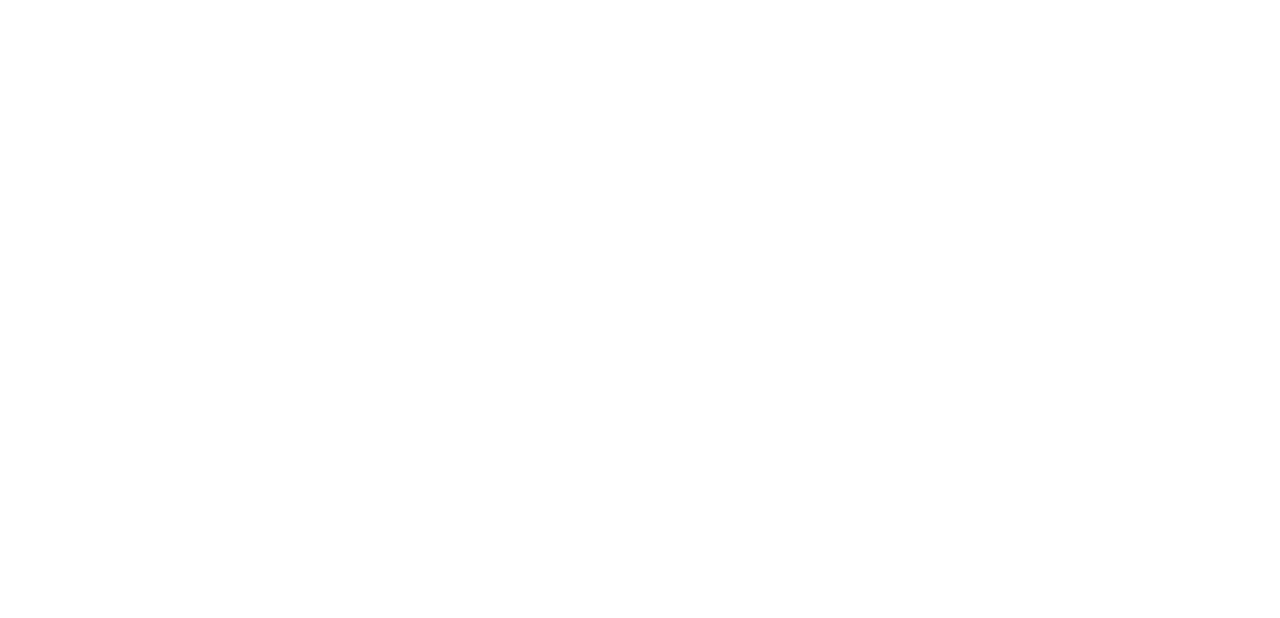
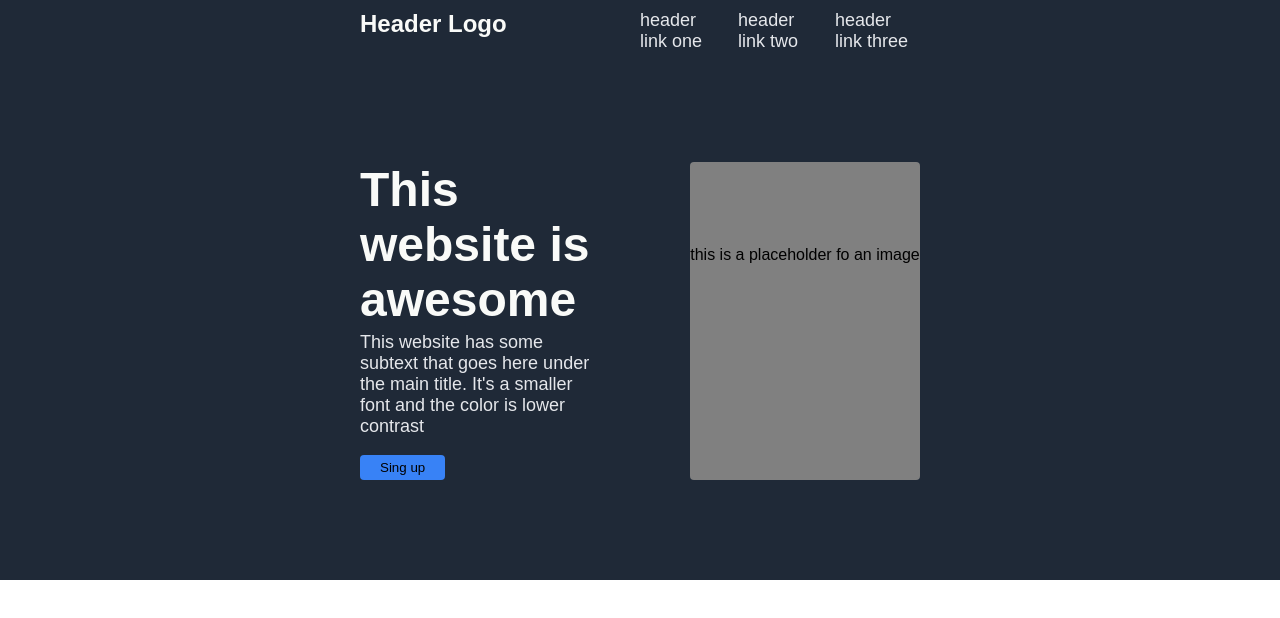
Before and after one commit to maxim-112/Landing-Page-top, a plain HTML site: page index.html in a window 1280 px wide. Drawn offline with Linux system fonts and the light colour scheme.

Commit message:
finished the firts section

```diff
--- a/index.html
+++ b/index.html
@@ -4,8 +4,28 @@
     <meta charset="UTF-8">
     <meta name="viewport" content="width=device-width, initial-scale=1.0">
     <title>Document</title>
+    <link rel="stylesheet" href="style.css">
+
 </head>
 <body>
+    <div class="hero">
+        <div class="logo">Header Logo</div>
+        <div class="items">
+            <a href="">header link one</a>
+            <a href="">header link two</a>
+            <a href="">header link three</a>
+        </div>
+    </div>
+    <div class="hero">
+        <div class="herotext">
+            <p class="maintext">This website is awesome</p>
+            <p class="text1">This website has some subtext that goes
+                here under the main title.
+                It's a smaller font and the color is lower contrast</p>
+            <button>Sing up</button>
+        </div>
+        <div class="imgg">this is a placeholder fo an image</div>
 
+    </div>
 </body>
 </html>
--- a/style.css
+++ b/style.css
@@ -0,0 +1,72 @@
+body{
+    margin: 0px;
+    font-family: Arial;
+}
+button{
+    background-color: #3882f6;
+    text-decoration: none;
+    border: none;
+    border-radius: 4px;
+    padding: 5px 20px 5px;
+}
+
+a{
+    text-decoration: none;
+}
+
+.hero{
+    display: flex;
+    background-color: #1f2937;
+    padding-left: 360px;
+    padding-right: 360px;
+    padding-bottom: 100px;
+    padding-top: 10px;
+    align-items: stretch;
+}
+
+.logo{
+    flex: 1;
+    color: #f9faf8;
+    font-size: 24px;
+    font-weight: bold;
+}
+
+.items{
+    flex: 1;
+    display: flex;
+    justify-content: flex-end;
+    gap: 20px;
+}
+
+.items a{
+    color: #e5e7eb;
+    font-size: 18px;
+}
+
+.herotext{
+    flex: 1;
+    padding-right: 100px;
+
+}
+
+.maintext{
+    margin: 0px;
+    font-size: 48px;
+    font-weight:800;
+    color: #f9faf8;
+}
+
+.text1{
+    margin-top: 5px;
+    color: #e5e7eb;
+    font-size: 18px;
+}
+
+.imgg{
+    flex: 1;
+    background-color:gray;
+    text-align: center;
+    padding-top: 84PX;
+    border-radius: 4px;
+
+}
```
